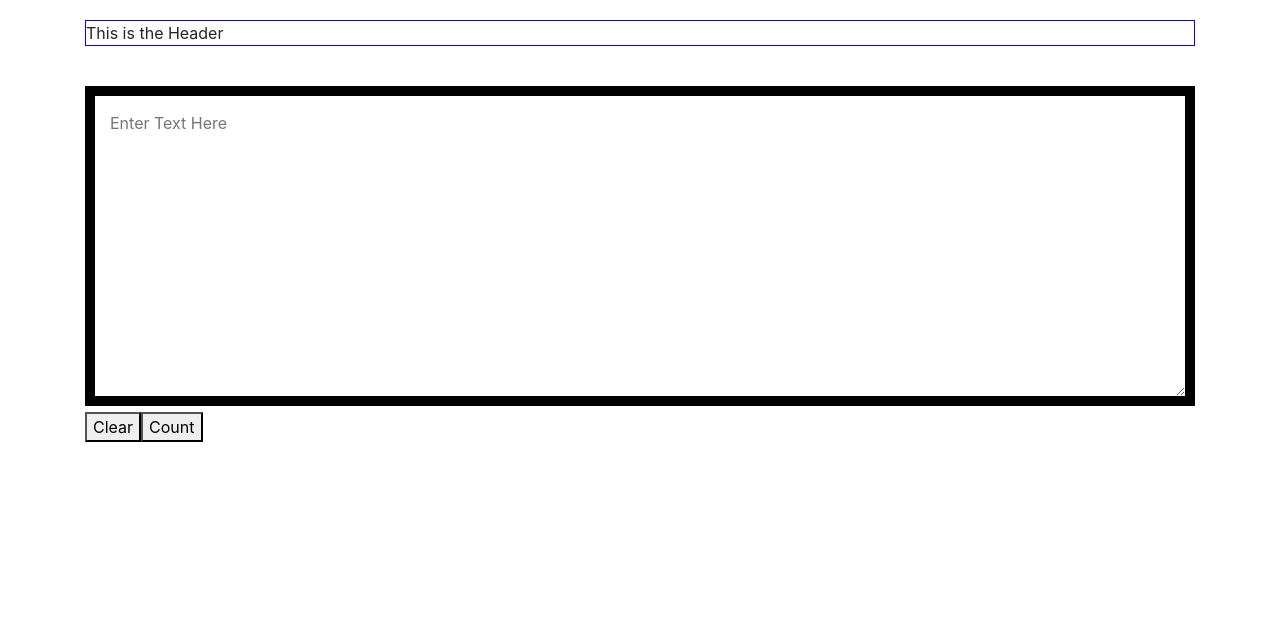
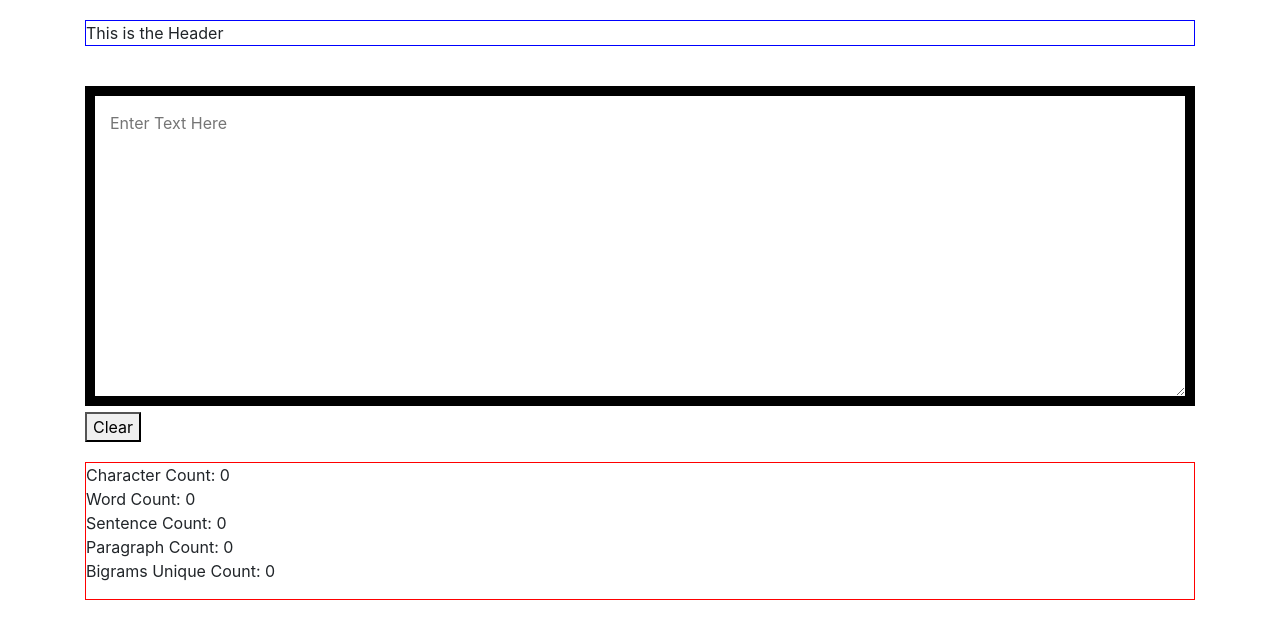
Before and after one commit to Dong-Yi-Xia/word_counter, a React (Create React App) app: page / in a window 1280 px wide. Shown: the top 638 px of the page. Built offline with nearby package versions, Linux system fonts and the light colour scheme.

Commit message:
added useEffect to renrender handleCount

```diff
--- a/src/components/Result/Result.jsx
+++ b/src/components/Result/Result.jsx
@@ -3,7 +3,6 @@ import './Result.scss'
 
 function Result({count}) {
 
-    console.log(count.characterCount)
     return (
         <div className='result-container'>
             <ul>
--- a/src/components/Text/Text.jsx
+++ b/src/components/Text/Text.jsx
@@ -1,4 +1,4 @@
-import React,{useState} from 'react'
+import React,{useEffect, useState} from 'react'
 import './Text.scss'
 import Result from '../Result/Result'
 
@@ -6,19 +6,20 @@ function Text() {
 
     const [words, setWords] = useState('')
     const [count, setCount] = useState({})
-    const [show, setShow] = useState(false)
 
 
     console.log(words)
 
+    useEffect(() => {
+        handleCount()
+    }, [words])
+
     const handleClear = () => {
         setWords('')
-        setShow(false)
     }
 
     const handleTextChange = (e) => {
         setWords(e.target.value)
-        handleCount()
     }
 
     const handleCharacterCount = () => {
@@ -55,7 +56,6 @@ function Text() {
         return lineArray.length
     }
 
-
     const handleUnqieNGramCount = (words, n) => {
         words = words.replace((/[^a-zA-Z0-9\s]/g), '').toLowerCase().split(" ")
         let map = {}
@@ -63,7 +63,7 @@ function Text() {
           let key = words.slice(i, i+n)
           map[key] ? map[key]++ : map[key] = 1
         }
-        console.log(map)
+
         let count = 0
         for(let key in map){
           if(map[key] === 1) count++
@@ -79,12 +79,10 @@ function Text() {
             paragraphCount: handleParagraphCount(),
             bigramsUnqiueCount: handleUnqieNGramCount(words, 2)
         }
-
         setCount(counter)
-        setShow(true)
     }
 
-    console.log(handleUnqieNGramCount(words, 2))
+    // console.log(handleUnqieNGramCount(words, 2))
     return (
         <div className='text-container'>
             <textarea
@@ -94,9 +92,8 @@ function Text() {
                 value={words}
             ></textarea>
             <button onClick={handleClear}>Clear</button>
-            <button onClick={handleCount}>Count</button>
 
-            {show ? <Result count={count}/> : ""}
+            <Result count={count}/>
         </div>
     )
 }
```
